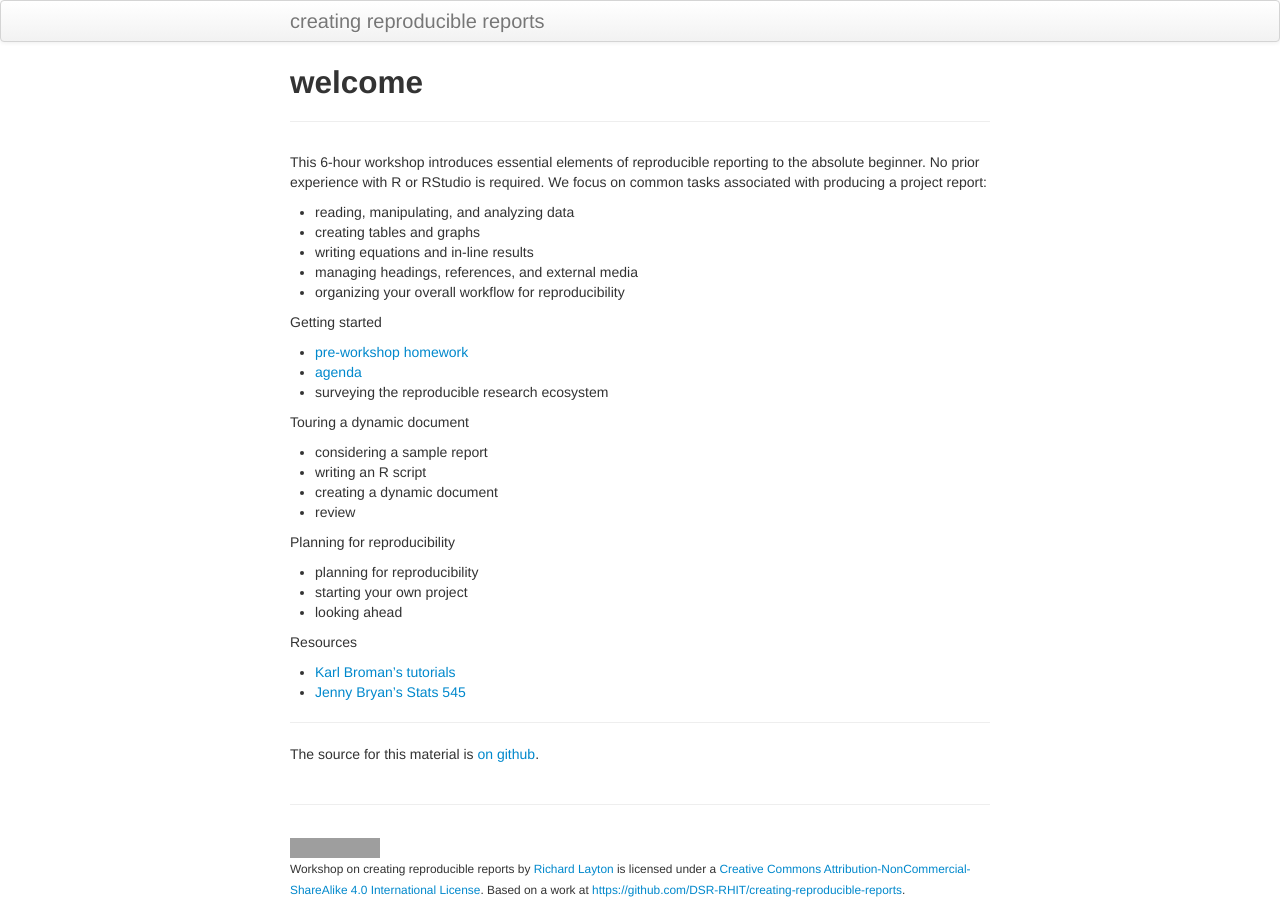
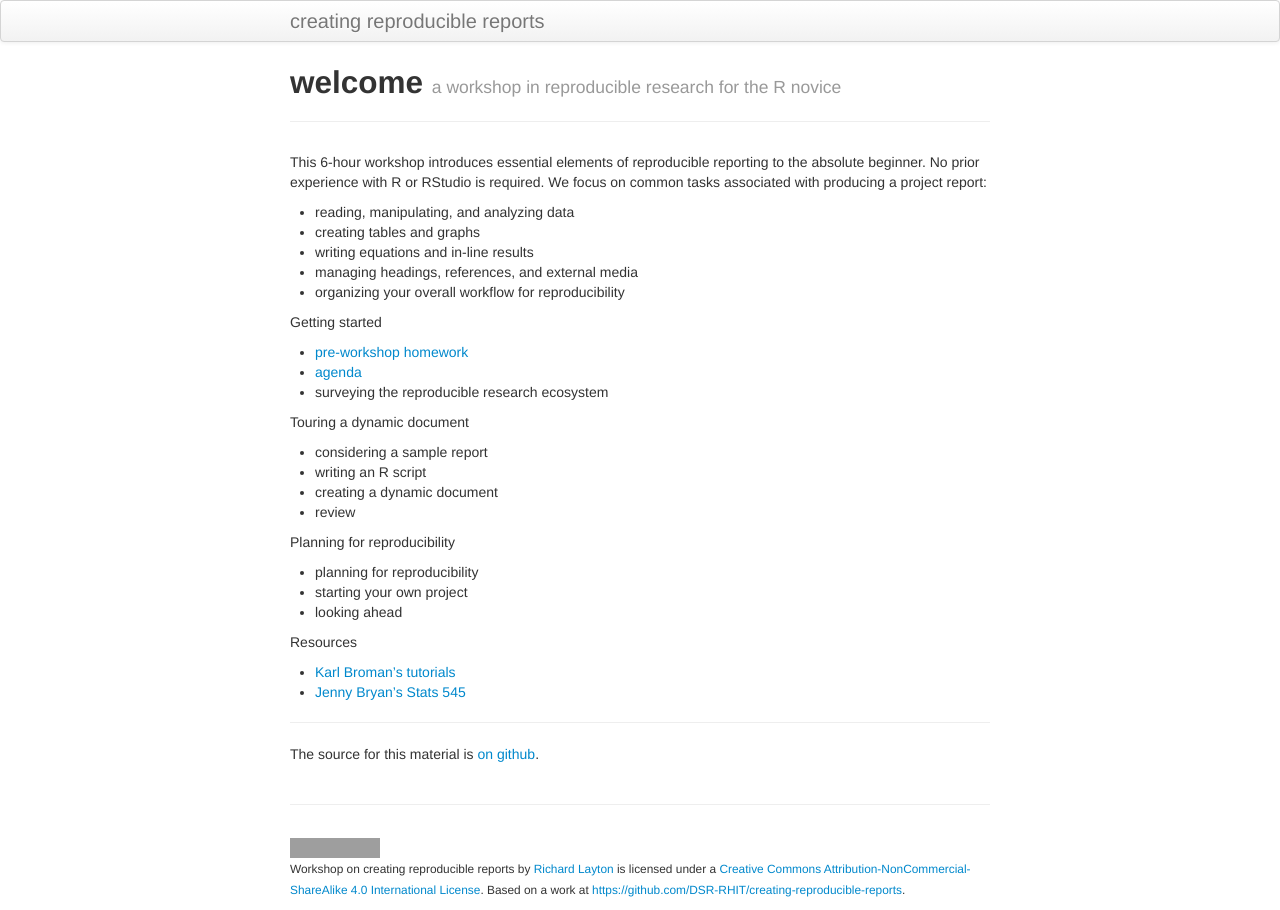
Before and after one commit to DSR-RHIT/creating-reproducible-reports, a Jekyll site: the page built from index.md, in a window 1280 px wide. Built offline with Jekyll 4.4.1, drawn with Linux system fonts in a browser that asks for light colours; grey boxes are pictures that could not be loaded.

Commit message:
initial commit

```diff
--- a/index.md
+++ b/index.md
@@ -1,7 +1,7 @@
 ---
 layout: page
 title: welcome
-tagline:
+tagline: a workshop in reproducible research for the R novice
 ---
 
 This 6-hour workshop introduces essential elements of reproducible reporting to the absolute beginner. No prior experience with R or RStudio is required. We focus on common tasks associated with producing a project report:
```
